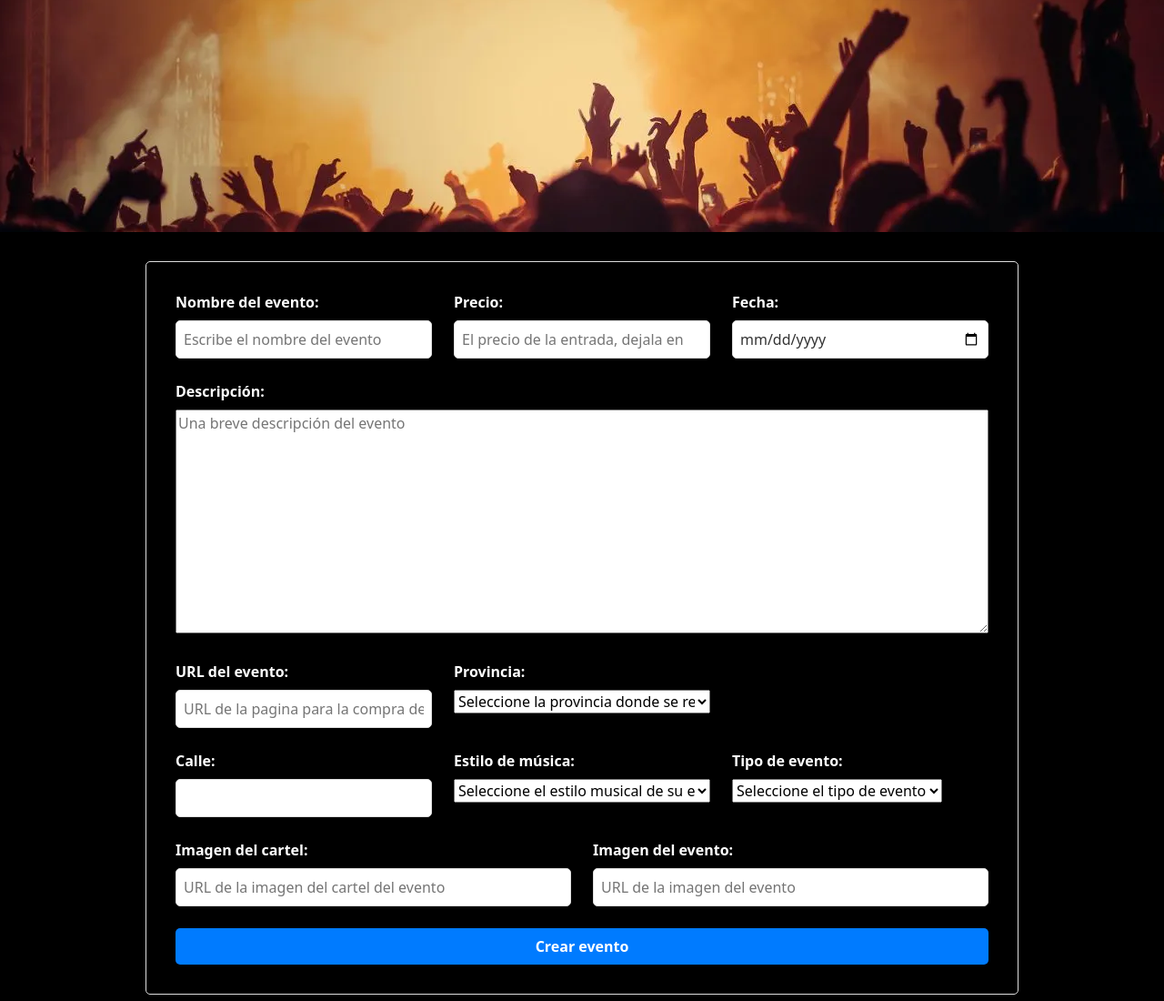
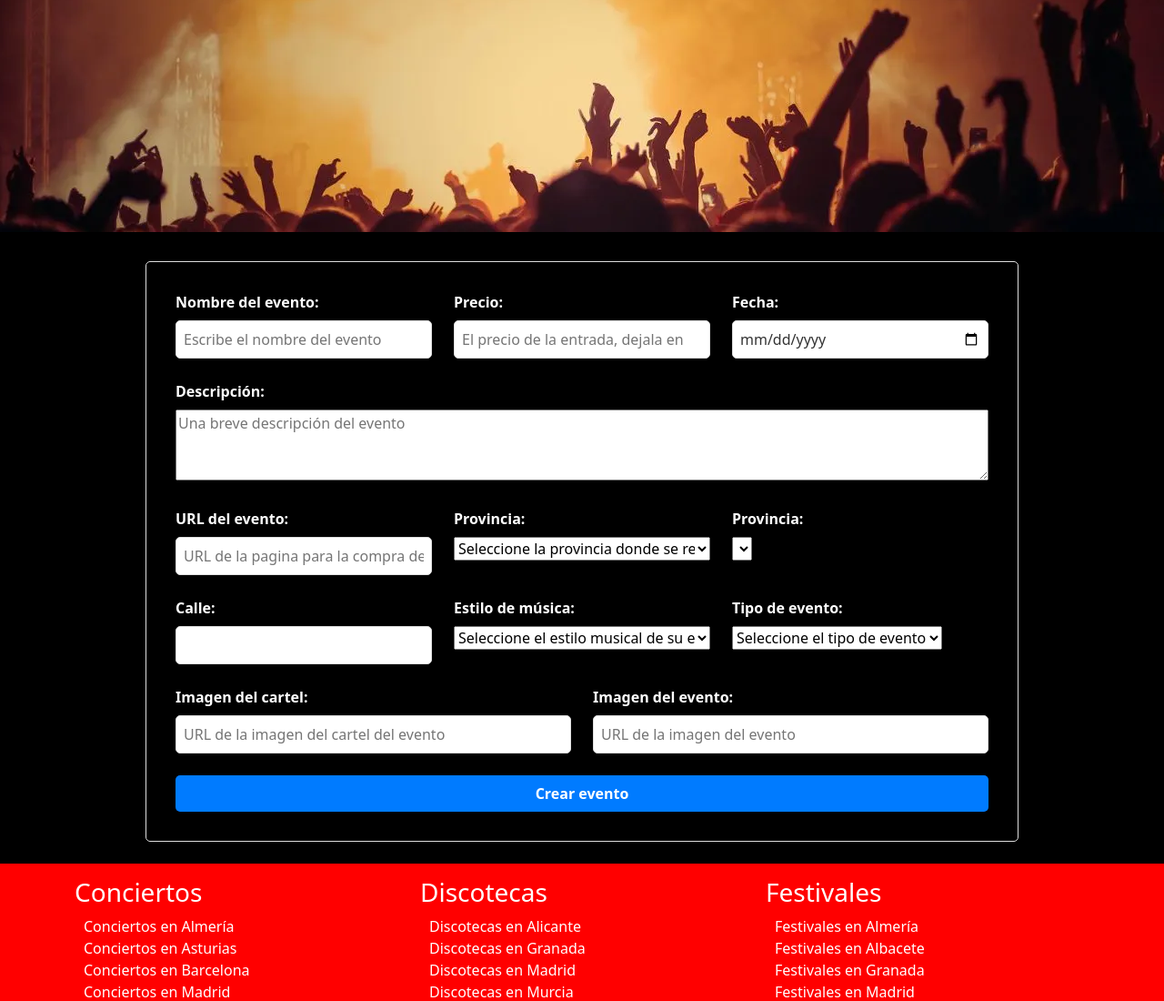
Before and after one commit to markakop/proyecto_DAW, a PHP site: page /paginas/crear_evento.php in a window 1280 px wide. Shown: the part 57-1157 px from the top of the page at 91% size. Run offline with PHP 8.4, Linux system fonts and the light colour scheme; data that the repository does not hold is empty.

Commit message:
deprecated

```diff
--- a/paginas/home.php
+++ b/paginas/home.php
@@ -19,8 +19,7 @@
 
     $mostrar_eventos = [];
     foreach ($datos_eventos as $evento) {
-
-        $evento["nombre"] =   utf8_encode( $evento["nombre"] );
+        $evento["nombre"] =   iconv('ISO-8859-1', 'UTF-8', $evento["nombre"]);
         $mostrar_eventos[]= $evento;
     }
 
--- a/themes/event-select.php
+++ b/themes/event-select.php
@@ -21,7 +21,7 @@ echo
     </div>
     <div class="descripcion-evnt">
         <div class="titulos-evento">
-            '.$evento_select["nombre"].'
+            '.iconv('ISO-8859-1', 'UTF-8', $evento_select["nombre"]).'
         </div>
         <div class="bloque-descripcion">
             <div class="col-8 event-text">
--- a/themes/formulario_crear.php
+++ b/themes/formulario_crear.php
@@ -26,7 +26,7 @@
   <div class="row">
       <div class="form-group col-sm-12">
           <label for="description">Descripción:</label>
-          <textarea id="description" name="description" rows="10" cols="50" placeholder="Una breve descripción del evento"></textarea>
+          <textarea id="description" name="description" rows="3" cols="50" placeholder="Una breve descripción del evento"></textarea>
       </div>
   </div></br>
 
@@ -41,7 +41,18 @@
               <option value="">Seleccione la provincia donde se realizara su evento</option>
               <?php
                   foreach ($provincias as $provincia) {
-                      echo "<option value='".$provincia["id_provincia"]."'>". utf8_encode($provincia["provincia"])."</option>";
+                    echo "<option value='".$provincia["id_provincia"]."'>". iconv('ISO-8859-1', 'UTF-8', $provincia["provincia"])."</option>";
+                  }
+            ?>
+          </select>
+      </div>
+      <div class="form-group col-sm-4">
+          <label for="locallidad">Provincia:</label>
+          <select id="localidad" name="localidad">
+              <option value=""></option>
+              <?php
+                  foreach ($provincias as $provincia) {
+                    echo "<option value='".$provincia["id_provincia"]."'>". mb_convert_encoding($provincia["provincia"], 'UTF-8', 'auto')."</option>";
                   }
             ?>
           </select>
```
